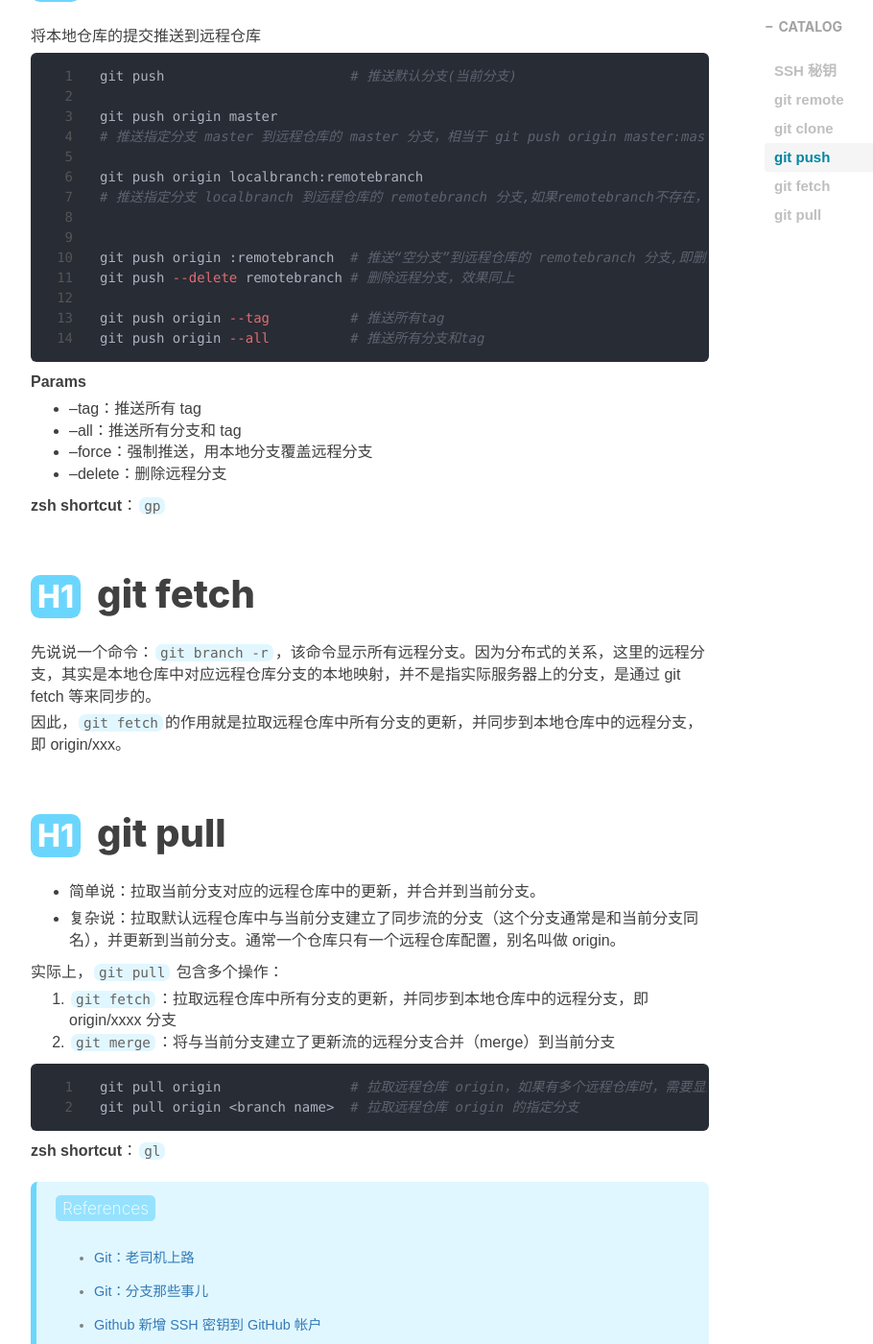
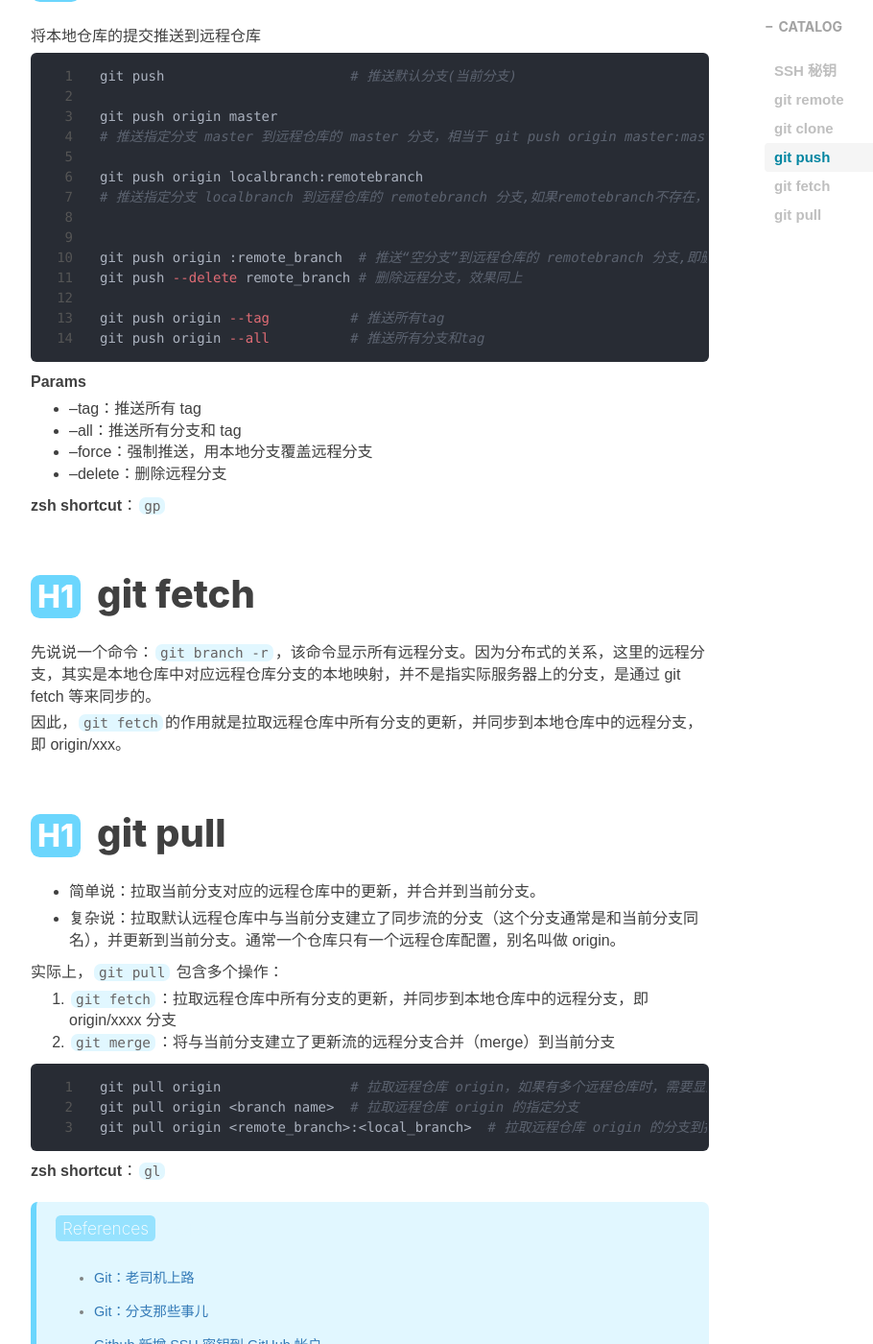
Before and after one commit to HappyTsing/HappyTsing.github.io, a Jekyll site: the page built from _posts/tools/git/2020-11-23-Git-Remote.md, in a window 1280 px wide and 1400 px high, scrolled down 1445 px. Shown: the whole window at 96% size, without its empty margins (233-1143 px from the left). Built offline with Jekyll 4.4.1, drawn with Linux system fonts in a browser that asks for light colours; nearby versions of some CDN libraries; comment, search, counter and statistics services are not loaded.

Commit message:
update: git

````diff
--- a/_posts/tools/git/2020-11-23-Git-Remote.md
+++ b/_posts/tools/git/2020-11-23-Git-Remote.md
@@ -66,8 +66,8 @@ git push origin localbranch:remotebranch
 # 推送指定分支 localbranch 到远程仓库的 remotebranch 分支,如果remotebranch不存在，则创建
 
 
-git push origin :remotebranch  # 推送“空分支”到远程仓库的 remotebranch 分支,即删除远程仓库中的分支 remotebranch
-git push --delete remotebranch # 删除远程分支，效果同上
+git push origin :remote_branch  # 推送“空分支”到远程仓库的 remotebranch 分支,即删除远程仓库中的分支 remotebranch
+git push --delete remote_branch # 删除远程分支，效果同上
 
 git push origin --tag          # 推送所有tag
 git push origin --all          # 推送所有分支和tag
@@ -102,6 +102,7 @@ git push origin --all          # 推送所有分支和tag
 ```shell
 git pull origin                # 拉取远程仓库 origin，如果有多个远程仓库时，需要显式的指定要拉取的远程仓库是比较安全的
 git pull origin <branch name>  # 拉取远程仓库 origin 的指定分支
+git pull origin <remote_branch>:<local_branch>  # 拉取远程仓库 origin 的分支到指定的本地分支上
 ```
 
 **zsh shortcut**：`gl`
````
Also changed, not shown: _posts/tools/git/2020-11-25-Git-Base.md (+1 -0 lines).
